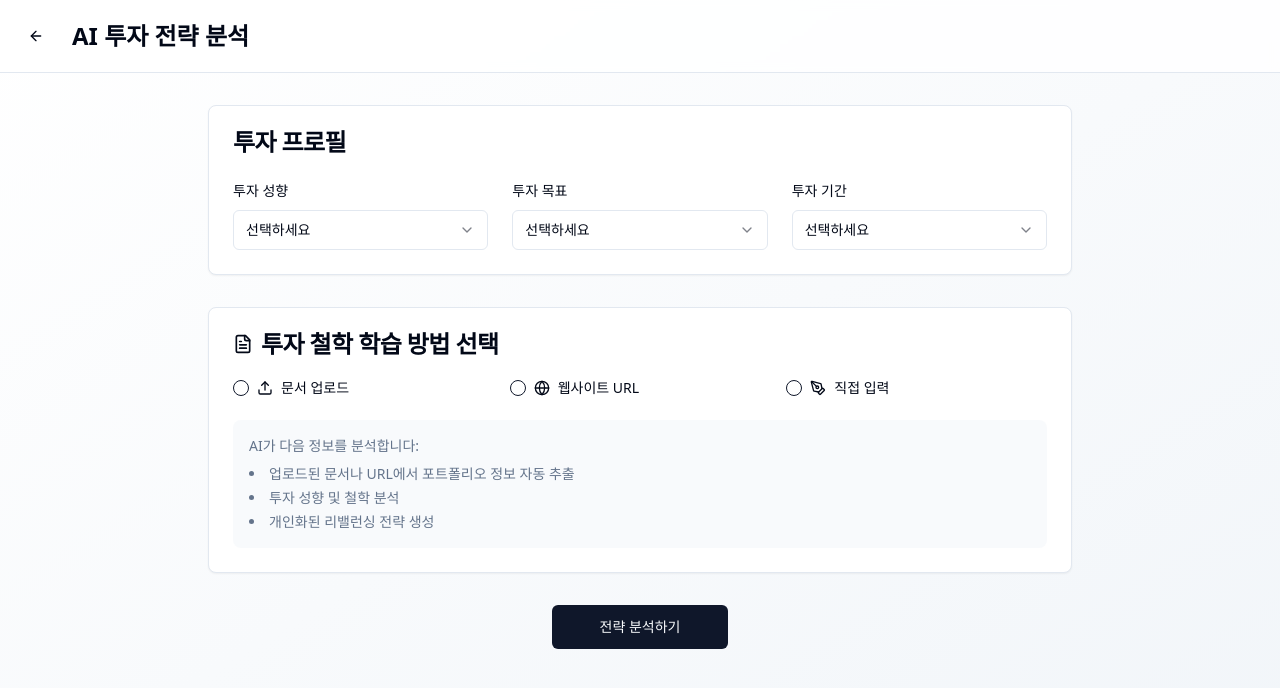
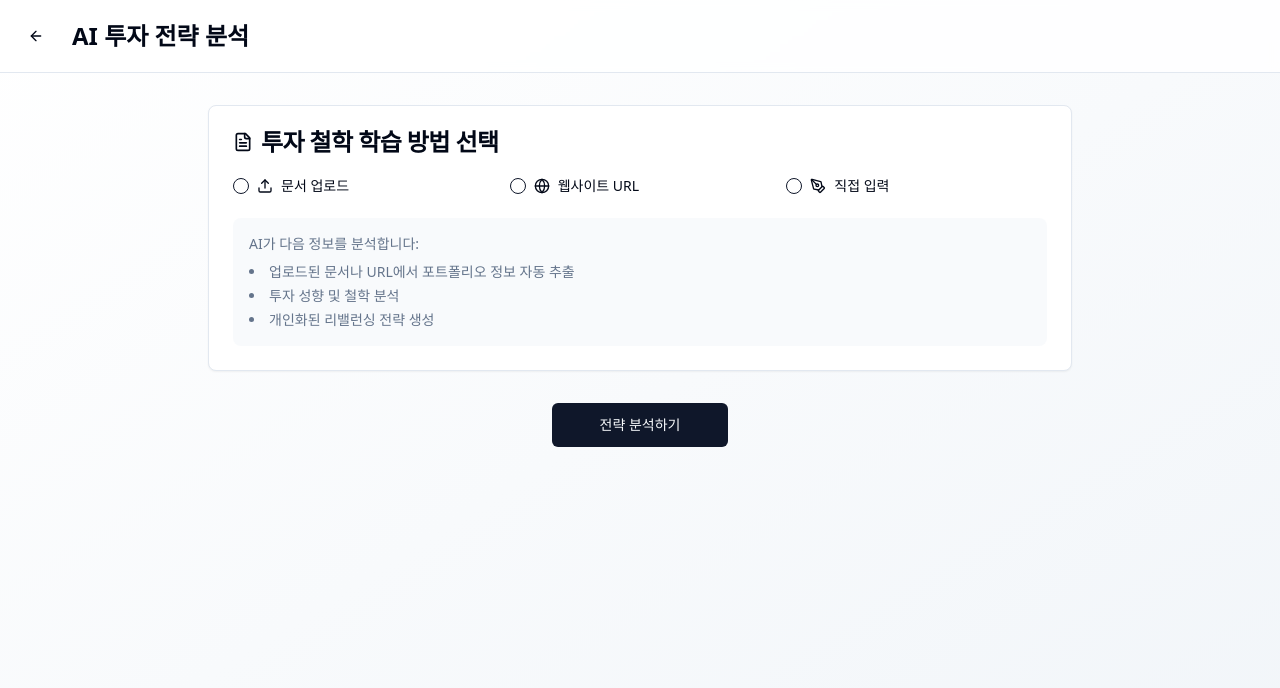
Before and after one commit to kakaopaysec-rebalace-team/spec2code-forge, a React (Vite) app: page /profile in a window 1280 px wide. Shown: the top 688 px of the page. Built offline with nearby package versions, Linux system fonts and the light colour scheme.

Commit message:
Refactor Profile Setup Page

```diff
--- a/src/pages/ProfileSetup.tsx
+++ b/src/pages/ProfileSetup.tsx
@@ -13,9 +13,6 @@ import { useToast } from "@/hooks/use-toast";
 const ProfileSetup = () => {
   const navigate = useNavigate();
   const { toast } = useToast();
-  const [investmentStyle, setInvestmentStyle] = useState("");
-  const [investmentGoal, setInvestmentGoal] = useState("");
-  const [investmentPeriod, setInvestmentPeriod] = useState("");
   const [learningMethod, setLearningMethod] = useState("");
   const [philosophyText, setPhilosophyText] = useState("");
   const [philosophyUrl, setPhilosophyUrl] = useState("");
@@ -33,15 +30,6 @@ const ProfileSetup = () => {
   };
 
   const handleAnalyze = () => {
-    if (!investmentStyle || !investmentGoal || !investmentPeriod) {
-      toast({
-        title: "입력 오류",
-        description: "투자 프로필을 모두 입력해주세요.",
-        variant: "destructive",
-      });
-      return;
-    }
-
     if (!learningMethod) {
       toast({
         title: "학습 방법 선택",
@@ -106,59 +94,6 @@ const ProfileSetup = () => {
 
       <main className="container mx-auto px-4 py-8 max-w-4xl">
         <div className="space-y-8">
-          {/* Investment Profile */}
-          <Card>
-            <CardHeader>
-              <CardTitle>투자 프로필</CardTitle>
-            </CardHeader>
-            <CardContent className="space-y-6">
-              <div className="grid md:grid-cols-3 gap-6">
-                <div className="space-y-2">
-                  <Label>투자 성향</Label>
-                  <Select value={investmentStyle} onValueChange={setInvestmentStyle}>
-                    <SelectTrigger>
-                      <SelectValue placeholder="선택하세요" />
-                    </SelectTrigger>
-                    <SelectContent>
-                      <SelectItem value="conservative">보수적</SelectItem>
-                      <SelectItem value="moderate">중도</SelectItem>
-                      <SelectItem value="aggressive">공격적</SelectItem>
-                    </SelectContent>
-                  </Select>
-                </div>
-
-                <div className="space-y-2">
-                  <Label>투자 목표</Label>
-                  <Select value={investmentGoal} onValueChange={setInvestmentGoal}>
-                    <SelectTrigger>
-                      <SelectValue placeholder="선택하세요" />
-                    </SelectTrigger>
-                    <SelectContent>
-                      <SelectItem value="retirement">은퇴 준비</SelectItem>
-                      <SelectItem value="wealth">자산 증식</SelectItem>
-                      <SelectItem value="income">배당 수익</SelectItem>
-                      <SelectItem value="growth">성장 투자</SelectItem>
-                    </SelectContent>
-                  </Select>
-                </div>
-
-                <div className="space-y-2">
-                  <Label>투자 기간</Label>
-                  <Select value={investmentPeriod} onValueChange={setInvestmentPeriod}>
-                    <SelectTrigger>
-                      <SelectValue placeholder="선택하세요" />
-                    </SelectTrigger>
-                    <SelectContent>
-                      <SelectItem value="short">1년 이하</SelectItem>
-                      <SelectItem value="medium">1-5년</SelectItem>
-                      <SelectItem value="long">5년 이상</SelectItem>
-                    </SelectContent>
-                  </Select>
-                </div>
-              </div>
-            </CardContent>
-          </Card>
-
           {/* Learning Method Selection */}
           <Card>
             <CardHeader>
```
